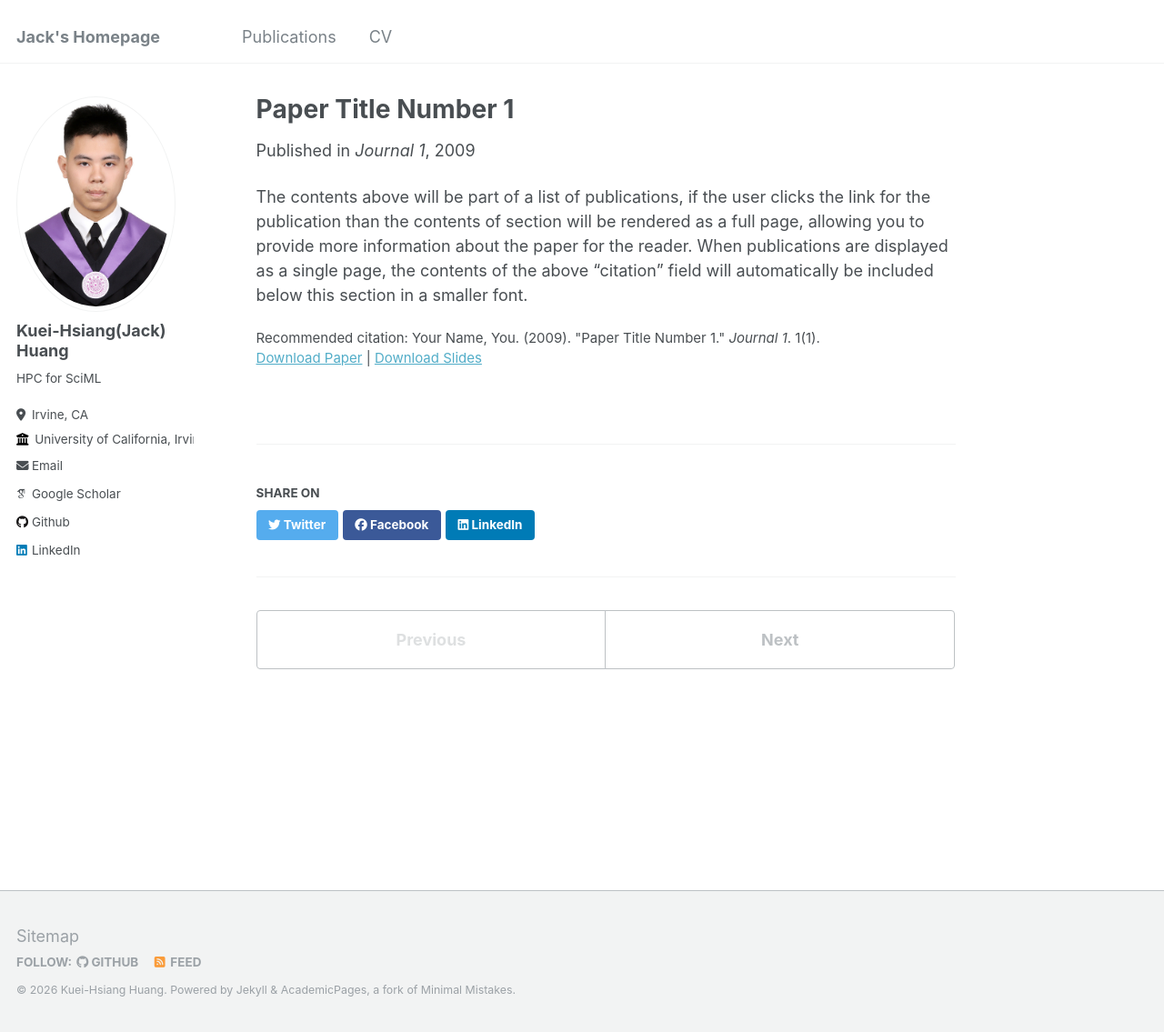
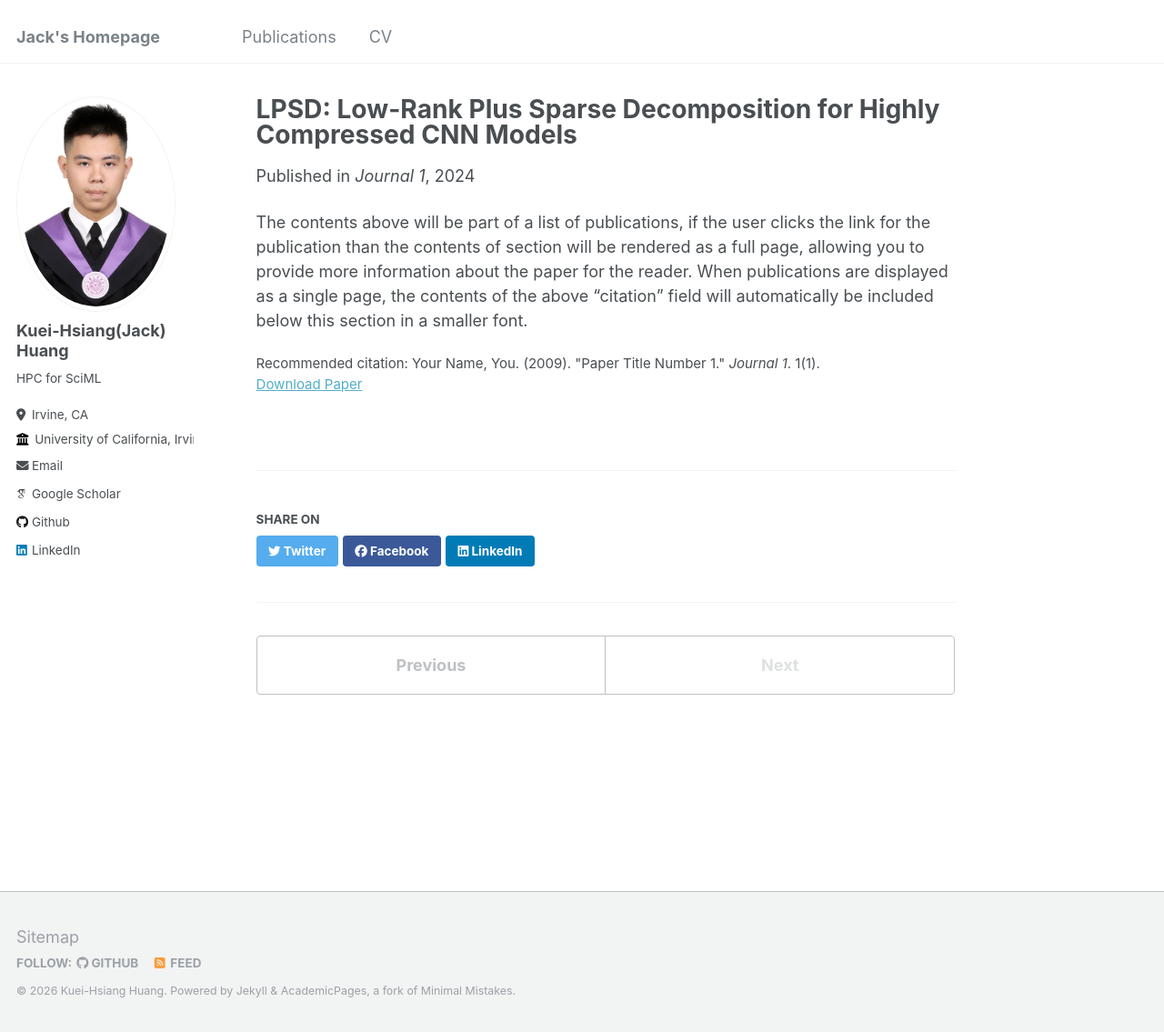
Before and after one commit to JackHuang32/JackHuang32.github.io, a Jekyll site: the page built from _publications/2009-10-01-paper-title-number-1.md, in a window 1280 px wide and 1135 px high. Shown: the whole window at 91% size. Built offline with Jekyll 4.4.1, drawn with Linux system fonts in a browser that asks for light colours; some web fonts are replaced.

Commit message:
update paper info

```diff
--- a/_publications/2009-10-01-paper-title-number-1.md
+++ b/_publications/2009-10-01-paper-title-number-1.md
@@ -1,12 +1,12 @@
 ---
-title: "Paper Title Number 1"
+title: "LPSD: Low-Rank Plus Sparse Decomposition for Highly Compressed CNN Models"
 collection: publications
 permalink: /publication/2009-10-01-paper-title-number-1
 excerpt: 'This paper is about the number 1. The number 2 is left for future work.'
-date: 2009-10-01
+date: 2024-04-25
 venue: 'Journal 1'
-slidesurl: 'http://academicpages.github.io/files/slides1.pdf'
-paperurl: 'http://academicpages.github.io/files/paper1.pdf'
+authors: 'Kuei-Hsiang Huang, Cheng-Yu Sie, Jhong-En Lin, Che-Rung Lee'
+paperurl: 'https://link.springer.com/chapter/10.1007/978-981-97-2242-6_28'
 citation: 'Your Name, You. (2009). &quot;Paper Title Number 1.&quot; <i>Journal 1</i>. 1(1).'
 ---
 
```
